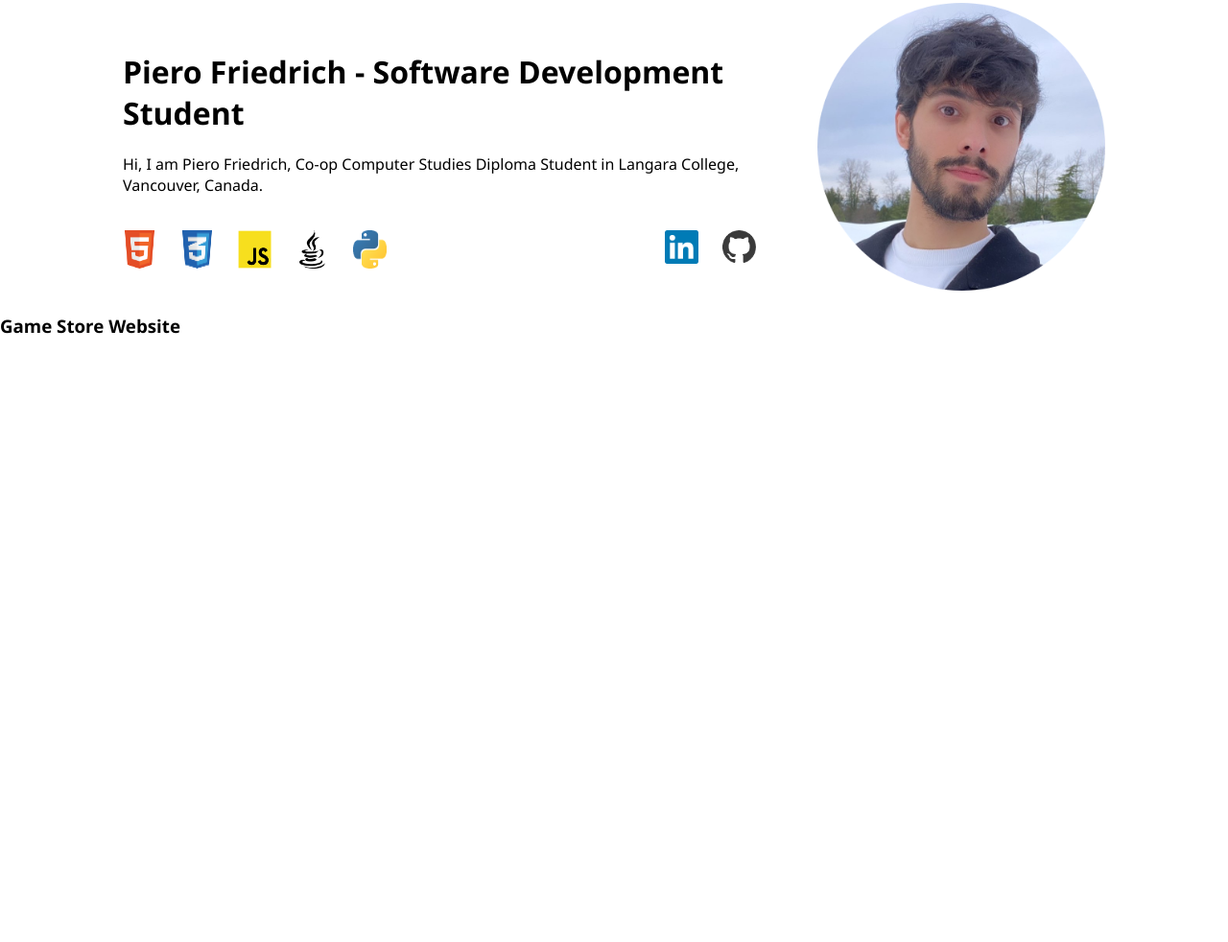
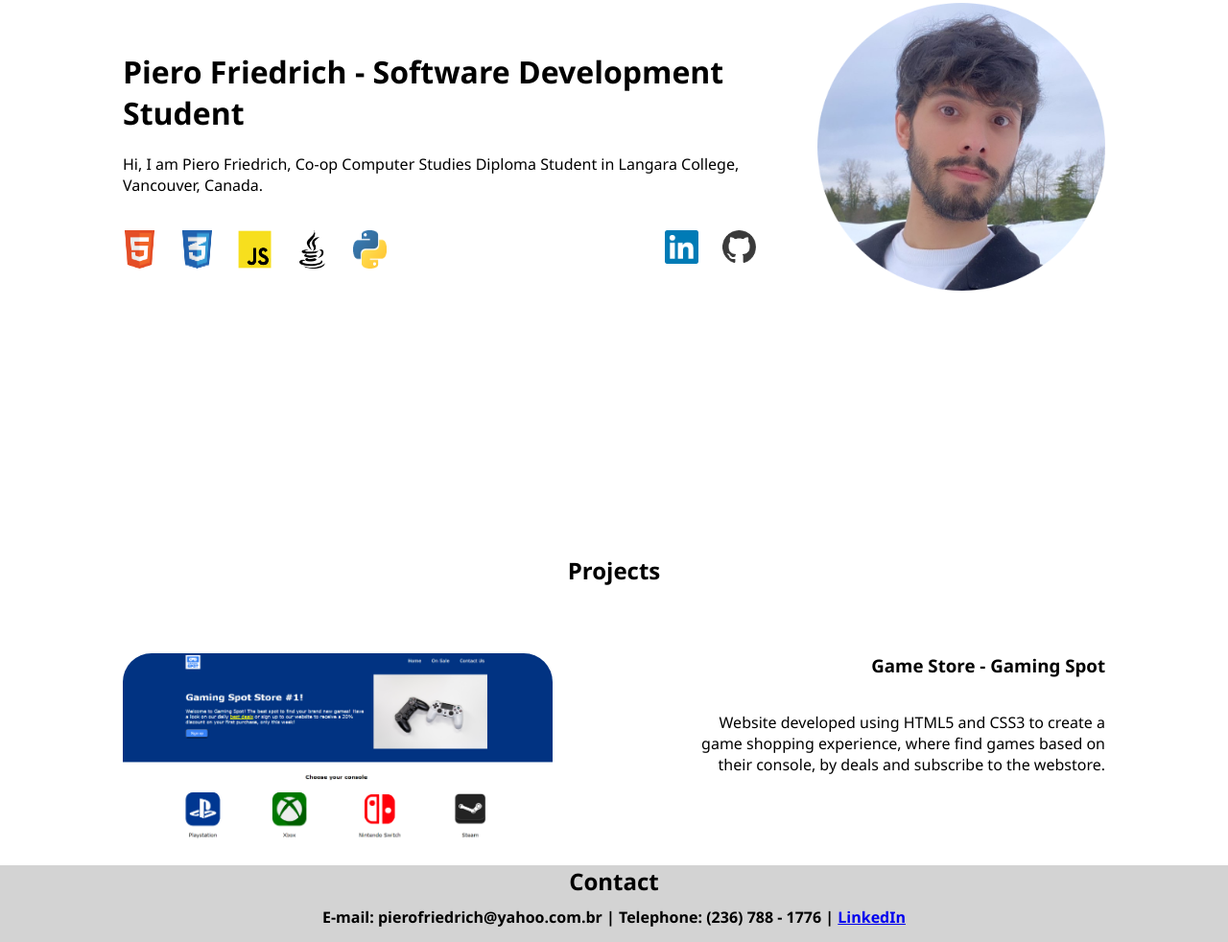
Before and after one commit to PieroFriedrich/FirstPortfolio, a plain HTML site: page index.html in a window 1280 px wide. Shown: the part 152-1134 px from the top of the page at 96% size. Before the commit the page ends 800 px from the top, so only its background shows below. Drawn offline with Linux system fonts and the light colour scheme.

Commit message:
Add files via upload

```diff
--- a/index.html
+++ b/index.html
@@ -12,8 +12,8 @@
         <img src="pierologocropped.png" alt="Piero Friedrich Logo">
         <ul class="upperlinks">
             <li><a href="#home">Home</a></li>
-            <li><a href="#">Projects</a></li>
-            <li><a href="#">Contact</a></li>
+            <li><a href="#projects">Projects</a></li>
+            <li><a href="#contact">Contact</a></li>
         </ul>
     </div>
 
@@ -30,8 +30,7 @@
                     <img src="pythonlogo.png" alt="Python Logo">
                 </div>
                 <div class="socialmedialogos">
-                    <a href="https://www.linkedin.com/in/piero-friedrich-90a9b9192/" target="_blank"><img src="linkedinlogo.png"
-                            alt="LinkedIn Logo"></a>
+                    <a href="https://www.linkedin.com/in/piero-friedrich-90a9b9192/" target="_blank"><img src="linkedinlogo.png" alt="LinkedIn Logo"></a>
                     <a href="https://github.com/PieroFriedrich" target="_blank"><img id="githublogo" src="githublogo.png"
                             alt="githublogo"></a>
                 </div>
@@ -43,8 +42,20 @@
     </div>
 
     <div id="projects" class="projects">
-        <h3>Game Store Website</h3>
+        <h2>Projects</h2>
+        <div class="project">
+            <img src="gamingspotps.png" alt="Gaming Spot Website Layout">
+            <div class="projecttext">
+                <h3>Game Store - Gaming Spot</h3>
+                <p>Website developed using HTML5 and CSS3 to create a game shopping experience, where find games based on their
+                console, by deals and subscribe to the webstore.</p>
+            </div>
+        </div>
+    </div>
 
+    <div id="contact" class="contact">
+        <h2>Contact</h2>
+        <p>E-mail: pierofriedrich@yahoo.com.br | Telephone: (236) 788 - 1776 |   <a href="https://www.linkedin.com/in/piero-friedrich-90a9b9192/" target="_blank">LinkedIn</a> </p>
     </div>
 </body>
 </html>
--- a/styles.css
+++ b/styles.css
@@ -65,3 +65,49 @@ body {
     height: auto;
     padding-left: 5vw;
 }
+
+.projects {
+    width: 80vw;
+    margin: 270px auto 0 auto;
+}
+
+.projects h2 {
+    text-align: center;
+    padding-bottom: 50px;
+}
+
+.projects img {
+    width: 35vw;
+    height: auto;
+    border-radius: 30px;
+}
+
+.project {
+    display: flex;
+    justify-content: space-between;
+    align-items: start;
+    gap: 10vw;
+    text-align: end;
+}
+
+.project h3 {
+    padding: 0;
+    padding-bottom: 20px;
+    margin: 0;
+}
+
+.contact {
+    background-color: lightgrey;
+    margin-bottom: 0;
+    text-align: center;
+    font-weight: 700;
+}
+
+.contact h2 {
+    margin: 10px;
+}
+
+.contact p {
+    margin: 0;
+    padding-bottom: 15px;
+}
```
Also changed, not shown: gamingspotps.png (added).
